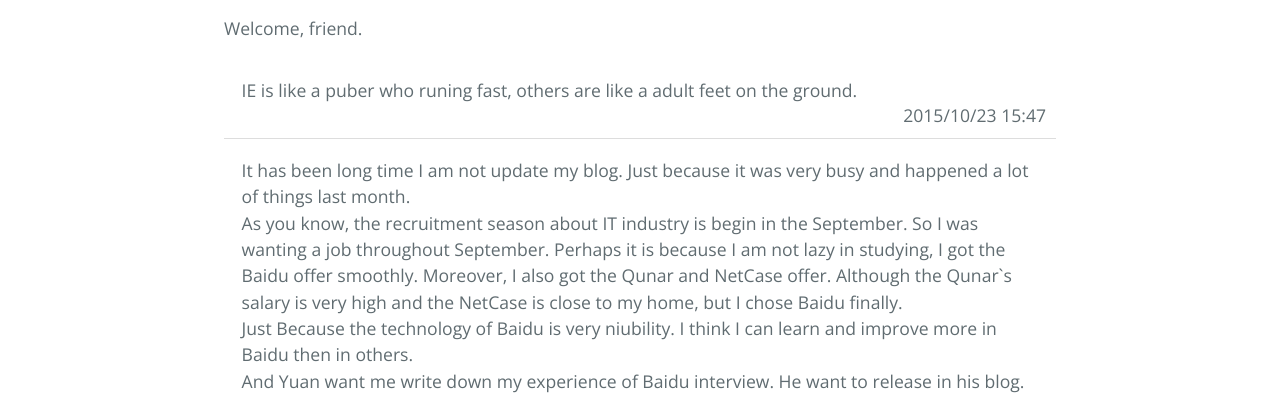
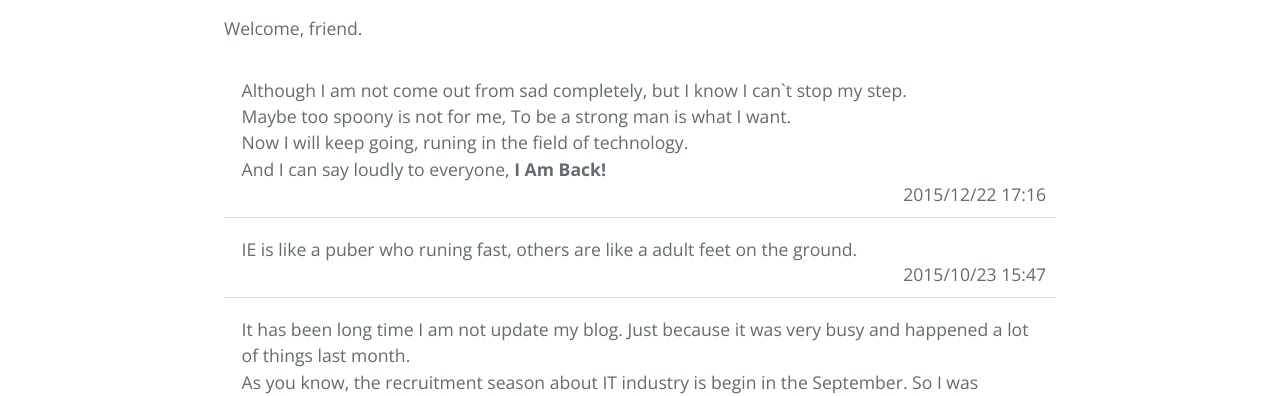
Before and after one commit to Loliner/loliner.github.io, a plain HTML site: page index.html in a window 1280 px wide. Shown: the part 404-800 px from the top of the page. Drawn offline with nearby package versions, Linux system fonts and the light colour scheme.

Commit message:
I am back

```diff
--- a/index.html
+++ b/index.html
@@ -28,6 +28,15 @@
         Welcome, friend.
     </p>
     <article>
+        <div class="par">
+            <p>
+                Although I am not come out from sad completely, but I know I can`t stop my step.<br />
+                Maybe too spoony is not for me, To be a strong man is what I want.<br/>
+                Now I will keep going, runing in the field of technology.<br />
+                And I can say loudly to everyone, <strong>I Am Back!</strong><br/>
+                <span class="time">2015/12/22 17:16</span>
+            </p>
+        </div>
         <div class="par">
             <p>
                 IE is like a puber who runing fast, others are like a adult feet on the ground.
```
